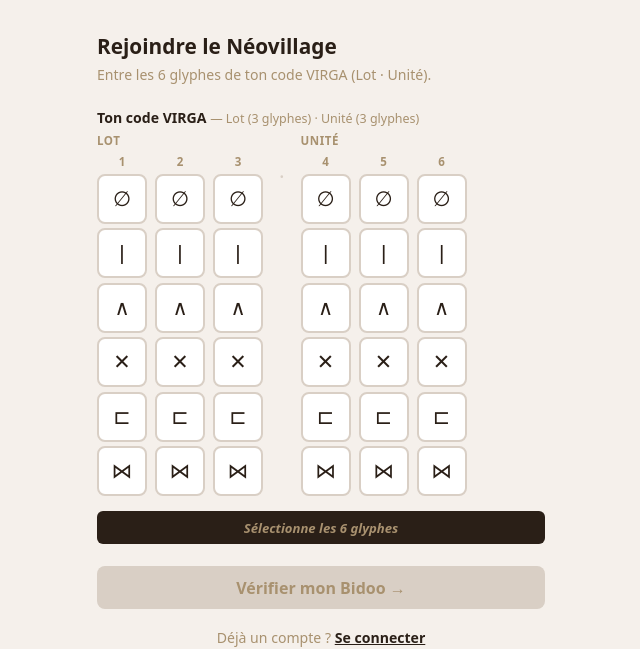
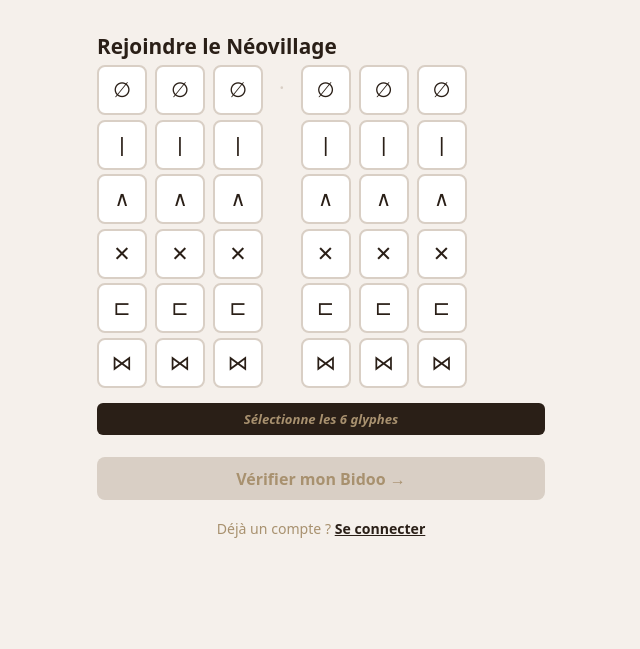
Before and after one commit to YonathanAlmanak/almanak-core, a Django app: page /rejoindre/ in a window 1280 px wide. Shown: the part 44-693 px from the top of the page, without its empty margins (319-959 px from the left). Run offline with Django 5.2, Linux system fonts and the light colour scheme.

Commit message:
ui(rejoindre): simplifier - retirer sous-titre, labels Lot/Unite et numeros

```diff
--- a/templates/rejoindre.html
+++ b/templates/rejoindre.html
@@ -54,7 +54,6 @@ hr{border:none;border-top:1px solid #e0d8d0;margin:1.4rem 0}
 {% if not prenom %}
   {# Étape 1 : vérifier le Bidoo #}
   <h1>Rejoindre le Néovillage</h1>
-  <p class="sous-titre">Entre les 6 glyphes de ton code VIRGA (Lot · Unité).</p>
 
   {% if erreur %}
   <div class="erreur">{{ erreur }}</div>
@@ -71,15 +70,12 @@ hr{border:none;border-top:1px solid #e0d8d0;margin:1.4rem 0}
     <input type="hidden" name="p6" id="p6" value="">
 
     <div class="champ">
-      <label>Ton code VIRGA <span class="label-hint">— Lot (3 glyphes) · Unité (3 glyphes)</span></label>
       <div style="display:flex;align-items:flex-start;gap:1rem;flex-wrap:wrap">
         <div>
-          <div style="font-size:.72rem;color:#a8916f;font-weight:700;text-transform:uppercase;letter-spacing:.05em;margin-bottom:.4rem">Lot</div>
           <div class="virga-grille" id="grille-lot"></div>
         </div>
-        <div style="font-size:1.3rem;color:#d9cfc5;padding-top:1.8rem">·</div>
+        <div style="font-size:1.3rem;color:#d9cfc5;padding-top:.5rem">·</div>
         <div>
-          <div style="font-size:.72rem;color:#a8916f;font-weight:700;text-transform:uppercase;letter-spacing:.05em;margin-bottom:.4rem">Unité</div>
           <div class="virga-grille" id="grille-unite"></div>
         </div>
       </div>
@@ -147,7 +143,7 @@ function construireGrille(conteneurId, positions) {
   positions.forEach(pos => {
     const col = document.createElement('div');
     col.className = 'virga-pos';
-    col.innerHTML = `<div class="virga-pos-num">${pos+1}</div><div class="virga-glyphes"></div>`;
+    col.innerHTML = `<div class="virga-glyphes"></div>`;
     const glDiv = col.querySelector('.virga-glyphes');
     GLYPHES.forEach((g, val) => {
       const btn = document.createElement('button');
```
